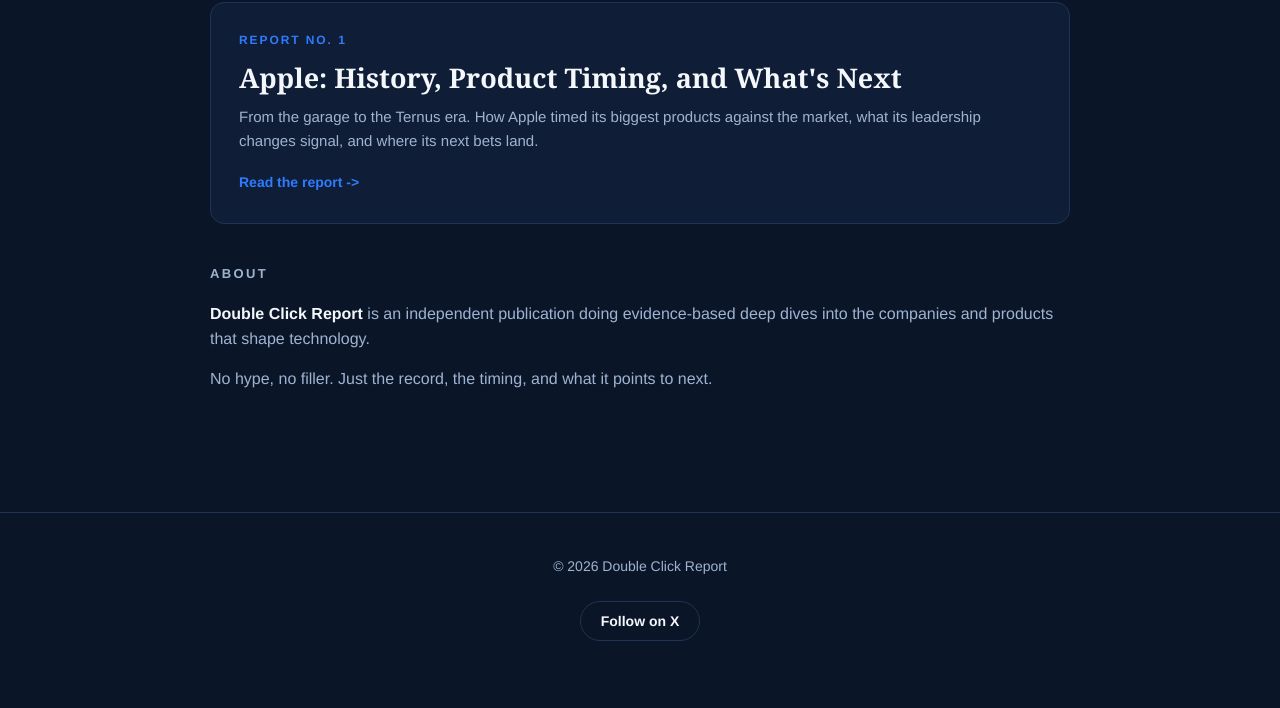
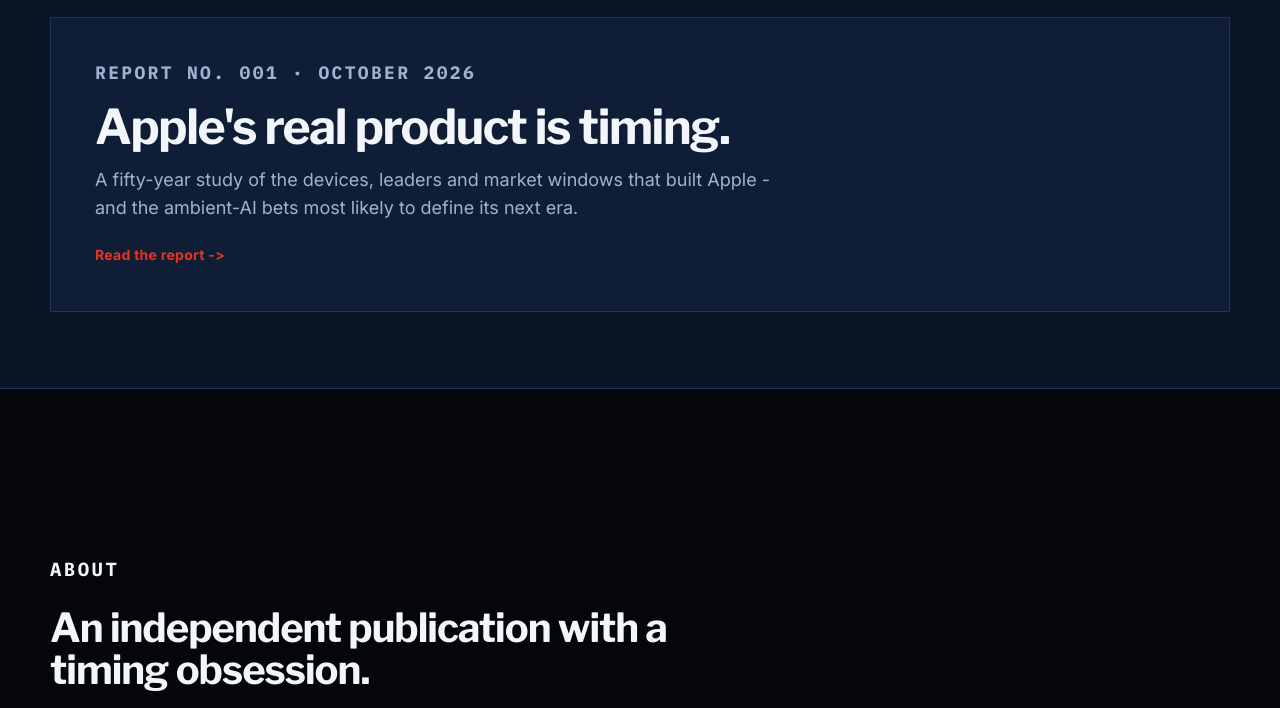
Before and after one commit to brotherrandyband/doubleclickreport, a plain HTML site: page index.html in a window 1280 px wide. Shown: the part 729-1437 px from the top of the page. Drawn offline with nearby package versions, Linux system fonts and the light colour scheme.

Commit message:
Redesign homepage in DCR article design language

```diff
--- a/index.html
+++ b/index.html
@@ -3,90 +3,107 @@
 <head>
   <meta charset="utf-8" />
   <meta name="viewport" content="width=device-width, initial-scale=1, viewport-fit=cover" />
+  <meta name="color-scheme" content="dark" />
   <link rel="icon" href="assets/dcr-logo-icon.jpg" type="image/jpeg" />
-  <title>Double Click Report - Deep-Dive Tech Reports</title>
+  <title>Double Click Report - Evidence-based deep dives on tech</title>
   <meta name="description" content="Double Click Report is an independent publication doing evidence-based deep dives into the companies and products that shape technology." />
   <meta property="og:title" content="Double Click Report" />
   <meta property="og:description" content="Evidence-based deep dives on the companies and products shaping tech." />
-  <meta property="og:image" content="assets/dcr-logo-icon-transparent.png" />
+  <meta property="og:url" content="https://doubleclickreport.vercel.app/" />
+  <meta property="og:image" content="https://doubleclickreport.vercel.app/assets/dcr-logo-icon.jpg" />
+  <link rel="preconnect" href="https://fonts.googleapis.com" />
+  <link rel="preconnect" href="https://fonts.gstatic.com" crossorigin />
+  <link href="https://fonts.googleapis.com/css2?family=Libre+Franklin:ital,wght@0,100..900;1,100..900&family=Inter:wght@400;500;600;700;800&family=IBM+Plex+Mono:wght@400;500;600;700&display=swap" rel="stylesheet" />
   <style>
     :root{
-      --navy:#0a1628;
-      --navy-2:#0f1e36;
-      --ink:#f4f7fb;
-      --muted:#9fb3d1;
-      --line:#1e3355;
-      --accent:#2f7bff;
-      --accent-soft:rgba(47,123,255,.12);
-      --sans:"Avenir Next",Avenir,"Helvetica Neue",Helvetica,Arial,sans-serif;
-      --serif:Georgia,"Times New Roman",serif;
+      color-scheme:dark;
+      --paper:#0a1628; --ink:#f2f5fa; --muted:#9fb3d1; --line:#1e3355;
+      --panel:#0f1e36; --red:#e8341c;
+      --inverse:#04060b; --inverse-ink:#f2f5fa; --inverse-muted:#9fb3d1;
+      --display:"Libre Franklin","Avenir Next","Helvetica Neue",sans-serif;
+      --sans:"Inter","Avenir Next","Helvetica Neue",Helvetica,Arial,sans-serif;
+      --mono:"IBM Plex Mono",SFMono-Regular,Consolas,monospace;
     }
     *{box-sizing:border-box}
-    body{margin:0;background:var(--navy);color:var(--ink);font-family:var(--sans);line-height:1.6}
+    html{scroll-behavior:smooth}
+    body{margin:0;background:var(--paper);color:var(--ink);font-family:var(--sans);line-height:1.55;overflow-x:hidden}
     a{color:inherit}
     img{display:block;max-width:100%}
-    .wrap{width:min(860px,calc(100% - 48px));margin-inline:auto}
-    header.mast{padding:72px 0 40px;text-align:center}
-    header.mast img.mark{width:112px;height:112px;border-radius:50%;margin:0 auto 22px;box-shadow:0 12px 40px rgba(0,0,0,.45)}
-    header.mast h1{margin:0}
-    header.mast img.wordmark{width:min(300px,68%);height:auto;margin:0 auto;}
-    header.mast .fullname{margin:16px 0 0;font-size:13px;letter-spacing:.34em;text-indent:.34em;text-transform:uppercase;color:var(--muted);font-weight:600}
-    header.mast .tagline{margin:14px auto 0;max-width:560px;color:var(--muted);font-size:clamp(15px,2.6vw,18px)}
-    main{padding-bottom:24px}
-    section{margin:40px 0}
-    h2.section-title{font-size:13px;text-transform:uppercase;letter-spacing:.18em;color:var(--muted);margin:0 0 16px;font-weight:600}
-    .card{background:var(--navy-2);border:1px solid var(--line);border-radius:14px;overflow:hidden;transition:border-color .2s}
-    .card:hover{border-color:var(--accent)}
-    .card a{display:block;padding:28px;text-decoration:none}
-    .card .kicker{font-size:12px;text-transform:uppercase;letter-spacing:.16em;color:var(--accent);font-weight:700;margin:0 0 10px}
-    .card h3{margin:0 0 10px;font-family:var(--serif);font-size:clamp(20px,4vw,27px);line-height:1.3}
-    .card p{margin:0 0 16px;color:var(--muted);font-size:15px}
-    .card .read{display:inline-block;font-size:14px;font-weight:700;color:var(--accent)}
-    .about p{color:var(--muted);font-size:16px;margin:0 0 14px}
-    .about p strong{color:var(--ink)}
-    footer.site{border-top:1px solid var(--line);margin-top:56px;padding:28px 0 48px;text-align:center;color:var(--muted);font-size:14px}
-    footer.site .x-link{display:inline-block;margin-top:10px;color:var(--ink);font-weight:700;text-decoration:none;border:1px solid var(--line);border-radius:999px;padding:8px 20px}
-    footer.site .x-link:hover{border-color:var(--accent);color:var(--accent)}
-    @media(max-width:520px){
-      header.mast{padding:52px 0 32px}
-      .card a{padding:22px}
+    .wrap{width:min(1180px,calc(100% - 40px));margin-inline:auto}
+    .kicker{font:700 12px/1.2 var(--mono);letter-spacing:.13em;text-transform:uppercase;color:var(--red);margin:0 0 18px}
+    /* top bar - logo and wordmark sit side by side, never stacked */
+    .dcr-bar{background:var(--paper);border-bottom:1px solid var(--line)}
+    .dcr-bar-inner{width:min(1180px,calc(100% - 40px));margin-inline:auto;display:flex;align-items:center;padding:10px 0}
+    .dcr-bar a.dcr-home{display:flex;align-items:center;gap:12px;text-decoration:none;flex:none}
+    .dcr-bar img.dcr-logo{width:32px;height:32px;border-radius:50%;flex:none}
+    .dcr-bar img.dcr-wordmark{height:34px;width:auto;flex:none}
+    /* hero */
+    .hero{padding:clamp(64px,9vw,120px) 0 clamp(48px,6vw,72px)}
+    .hero h1{font:800 clamp(48px,8vw,110px)/.94 var(--display);letter-spacing:-.035em;margin:0;max-width:14ch}
+    .hero .deck{font-size:clamp(17px,2vw,22px);line-height:1.45;color:var(--muted);max-width:640px;margin:28px 0 0}
+    .hero .deck strong{color:var(--ink);font-weight:600}
+    /* sections */
+    section{padding:clamp(48px,6vw,80px) 0}
+    .section-head{display:grid;grid-template-columns:220px 1fr;gap:40px;margin-bottom:36px}
+    .section-head .num{font:700 12px/1.5 var(--mono);color:var(--red);letter-spacing:.16em;text-transform:uppercase;border-top:2px solid var(--red);padding-top:12px;align-self:start}
+    .section-head h2{font:700 clamp(26px,3.4vw,40px)/1.05 var(--display);letter-spacing:-.025em;margin:0}
+    /* report card */
+    .report-card{background:var(--panel);border:1px solid var(--line);transition:border-color .2s}
+    .report-card:hover{border-color:var(--red)}
+    .report-card a{display:block;padding:clamp(28px,4vw,44px);text-decoration:none}
+    .report-card h3{font:700 clamp(28px,4vw,48px)/1.02 var(--display);letter-spacing:-.03em;margin:0 0 14px}
+    .report-card p{margin:0 0 20px;color:var(--muted);font-size:clamp(15px,1.6vw,18px);max-width:62ch}
+    .report-card .read{display:inline-block;font:700 14px/1 var(--sans);color:var(--red);letter-spacing:.02em}
+    /* about band */
+    .about-band{background:var(--inverse);color:var(--inverse-ink);width:100vw;margin-left:calc(50% - 50vw);border-top:1px solid var(--line);border-bottom:1px solid var(--line)}
+    .about-band .wrap{padding:clamp(56px,7vw,88px) 0}
+    .about-band h2{font:700 clamp(26px,3.4vw,40px)/1.05 var(--display);letter-spacing:-.025em;margin:0 0 20px;max-width:22ch}
+    .about-band p{font-size:clamp(16px,1.7vw,19px);line-height:1.65;color:var(--inverse-ink);margin:0 0 1.1em;max-width:64ch}
+    .about-band p:last-child{margin-bottom:0}
+    .about-band p strong{font-weight:700}
+    /* footer */
+    footer.site{padding:40px 0 64px;color:var(--muted);font-size:13px;text-align:center}
+    footer.site p{margin:0 0 16px}
+    footer.site .x-link{display:inline-block;color:var(--ink);font-weight:700;text-decoration:none;border:1px solid var(--line);border-radius:999px;padding:9px 22px;font-size:14px}
+    footer.site .x-link:hover{border-color:var(--red);color:var(--red)}
+    @media(max-width:900px){
+      .section-head{grid-template-columns:1fr;gap:12px}
     }
   </style>
 </head>
 <body>
-  <header class="mast">
-    <div class="wrap">
-      <img class="mark" src="assets/dcr-logo-icon-transparent.png" alt="Double Click Report cursor logo" width="224" height="224" />
-      <h1><img class="wordmark" src="assets/dcr-logo-wordmark-transparent.png" alt="Double Click Report" /></h1>
-      <p class="fullname">Double Click Report</p>
-      <p class="tagline">Evidence-based deep dives on the companies and products shaping tech.</p>
-    </div>
-  </header>
+  <header class="dcr-bar"><div class="dcr-bar-inner"><a class="dcr-home" href="./"><img class="dcr-logo" src="assets/dcr-logo-icon-transparent.png" alt="Double Click Report logo" width="64" height="64" /><img class="dcr-wordmark" src="assets/dcr-logo-wordmark-transparent.png" alt="Double Click Report" /></a></div></header>
+
+  <header class="hero"><div class="wrap">
+    <p class="kicker">Independent publication · Est. 2026</p>
+    <h1>Why did it happen then?</h1>
+    <p class="deck">Most tech analysis answers <strong>what happened</strong>. Double Click Report chases the more interesting question: <strong>why it happened then</strong> - and what that says about what's next.</p>
+  </div></header>
+
   <main>
-    <div class="wrap">
-      <section aria-labelledby="latest">
-        <h2 class="section-title" id="latest">Latest reports</h2>
-        <article class="card">
-          <a href="apple/">
-            <p class="kicker">Report No. 1</p>
-            <h3>Apple: History, Product Timing, and What's Next</h3>
-            <p>From the garage to the Ternus era. How Apple timed its biggest products against the market, what its leadership changes signal, and where its next bets land.</p>
-            <span class="read">Read the report -&gt;</span>
-          </a>
-        </article>
-      </section>
-      <section class="about" aria-labelledby="about">
-        <h2 class="section-title" id="about">About</h2>
-        <p><strong>Double Click Report</strong> is an independent publication doing evidence-based deep dives into the companies and products that shape technology.</p>
-        <p>No hype, no filler. Just the record, the timing, and what it points to next.</p>
-      </section>
-    </div>
+    <section aria-labelledby="reports"><div class="wrap">
+      <div class="section-head"><div class="num">Latest</div><div><h2>Reports</h2></div></div>
+      <article class="report-card">
+        <a href="apple/">
+          <p class="kicker">Report No. 001 · October 2026</p>
+          <h3>Apple's real product is timing.</h3>
+          <p>A fifty-year study of the devices, leaders and market windows that built Apple - and the ambient-AI bets most likely to define its next era.</p>
+          <span class="read">Read the report -></span>
+        </a>
+      </article>
+    </div></section>
+
+    <section class="about-band" aria-labelledby="about"><div class="wrap">
+      <p class="kicker">About</p>
+      <h2>An independent publication with a timing obsession.</h2>
+      <p><strong>Double Click Report</strong> started as a fun project - the kind of obsessive deep dive co-workers send around the office.</p>
+      <p>We try to answer interesting questions about tech, companies, and products - and we use the research to hypothesize about what's coming next.</p>
+    </div></section>
   </main>
-  <footer class="site">
-    <div class="wrap">
-      <p>&copy; 2026 Double Click Report</p>
-      <a class="x-link" href="https://x.com/doubleclickrep">Follow on X</a>
-    </div>
-  </footer>
+
+  <footer class="site"><div class="wrap">
+    <p>&copy; 2026 Double Click Report</p>
+    <a class="x-link" href="https://x.com/DoubleClickRep">Follow on X</a>
+  </div></footer>
 </body>
 </html>
```
